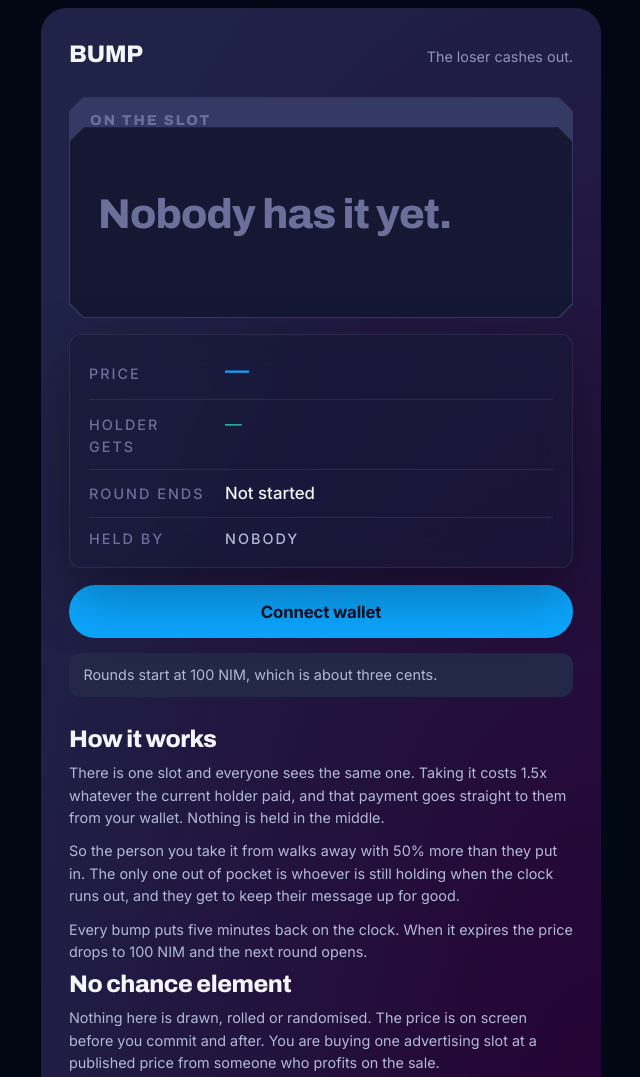
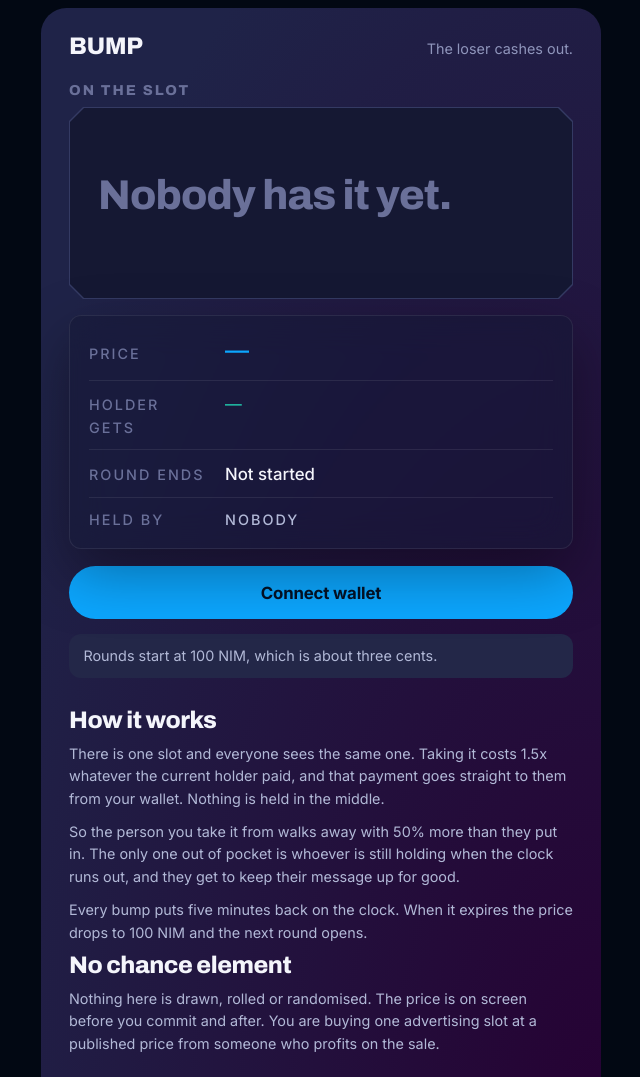
Before and after one commit to 0-robert/nimiq_bump, a website with bundled scripts: page public/index.html in a window 1280 px wide. Shown: the top 1077 px of the page, without its empty margins (319-959 px from the left). Built offline with nearby package versions, Linux system fonts and the light colour scheme; no server answers; files whose address does not match are found by name.

Commit message:
Fix the slot label sitting on the plate border, add an icon
The section label was a child of the chamfered plate, so it rendered on
the one pixel edge and read as a broken light strip above the message.
It is a sibling now, and the wordmark is the page heading.

Also adds an SVG icon, which clears the only console error on load.

Checked at 390x844 against a local worker: no horizontal scroll, no
console errors, and the mid-round view renders the urgent border, the
settling badge, the price ladder and the hall of fame correctly.

```diff
--- a/public/index.html
+++ b/public/index.html
@@ -8,18 +8,19 @@
 <meta name="theme-color" content="#020813">
 <link rel="preload" href="/fonts/archivo-800.woff2" as="font" type="font/woff2" crossorigin>
 <link rel="preload" href="/fonts/inter-400.woff2" as="font" type="font/woff2" crossorigin>
+<link rel="icon" href="/icon.svg" type="image/svg+xml">
 <link rel="stylesheet" href="/styles/app.css">
 </head>
 <body>
 <main class="shell">
 
   <header class="masthead">
-    <span class="wordmark">BUMP</span>
-    <span class="motto">The loser cashes out.</span>
+    <h1 class="wordmark">BUMP</h1>
+    <p class="motto">The loser cashes out.</p>
   </header>
 
+  <h2 class="spec label" id="slot-heading">On the slot</h2>
   <section class="slot" id="slot" data-state="idle" aria-labelledby="slot-heading">
-    <h1 id="slot-heading" class="spec" style="padding:1rem 1.25rem 0">On the slot</h1>
     <div class="slot-fill" id="slot-fill">
       <p class="slot-message slot-empty" id="message">Nobody has it yet.</p>
       <div class="slot-meta" id="meta"></div>
--- a/public/styles/app.css
+++ b/public/styles/app.css
@@ -102,7 +102,7 @@ p { text-wrap: pretty; }
   gap: 1rem;
   margin-bottom: 1.5rem;
 }
-.wordmark {
+h1.wordmark {
   font-family: var(--font-display);
   font-weight: 800;
   font-size: var(--step-1);
@@ -111,6 +111,8 @@ p { text-wrap: pretty; }
 .motto { color: var(--muted); font-size: var(--step--1); }
 
 /* ---- the slot ---- */
+
+.label { margin-bottom: 0.6rem; }
 
 /*
   Chamfered plate. The 1px edge is the parent's padding showing through, and the
```
Also changed, not shown: public/icon.svg (added).
